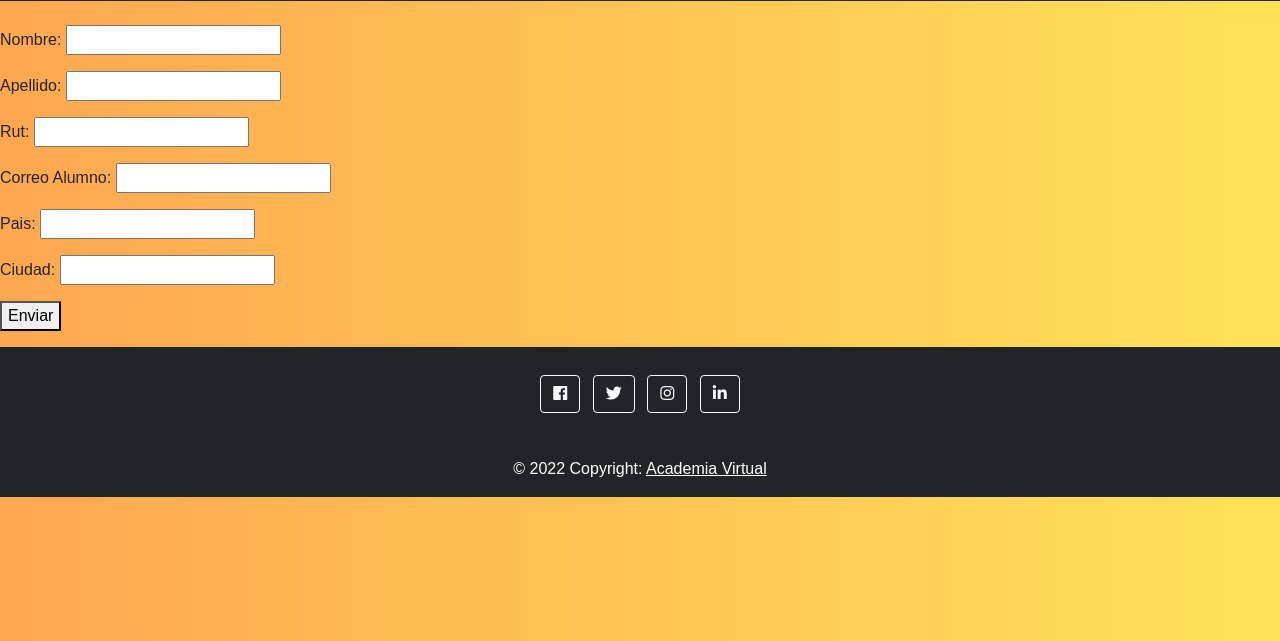
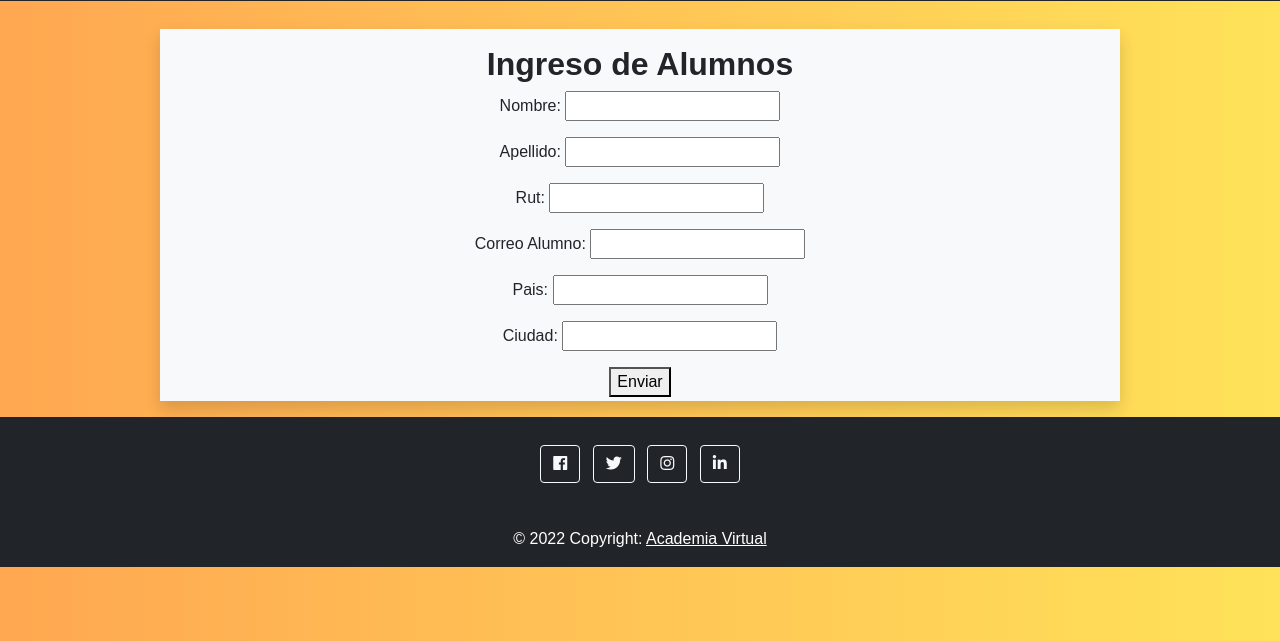
Before and after one commit to abriones-mml/AE4_M6_individual, a Django app: page /aplicacion/ingreso in a window 1280 px wide. Shown: the part 63-704 px from the top of the page. Run offline with Django 4.2, Linux system fonts and the light colour scheme; some libraries are stand-ins or nearby versions; some web fonts are replaced.

Commit message:
correcciones menores

```diff
--- a/aplicacion/templates/aplicacion/ingreso.html
+++ b/aplicacion/templates/aplicacion/ingreso.html
@@ -2,12 +2,15 @@
 
 {% block content %}
 
-
-<form action = "" method = "POST">
-{% csrf_token %}
-{{form.as_p}}
-<button type = "submit">Enviar</button>
-</form>
-
+<div class="bg-light container w-75 mt-1 shadow text-center">
+    <div class="row">
+        <h2 class="fw-bold mt-3">Ingreso de Alumnos</h2>
+        <form action = "" method = "POST">
+            {% csrf_token %}
+            {{form.as_p}}
+            <button class="mb-1" type = "submit">Enviar</button>
+        </form>
+    </div>
+</div>
 
 {% endblock content %}
--- a/templates/base_layout.html
+++ b/templates/base_layout.html
@@ -27,7 +27,7 @@
 <div class="p-1 bg-dark text-white text-center">
   <nav class="navbar navbar-expand-lg navbar-dark bg-dark static-top">
     <div class="container">
-      <a class="navbar-brand" href="#">
+      <a class="navbar-brand" href="{% url "index" %}">
         <span class="text-uppercase font-weight-bold fs-6 fw-bolder">Academia Virtual</span>
       </a>
       <button class="navbar-toggler" type="button" data-bs-toggle="collapse" data-bs-target="#navbarSupportedContent" aria-controls="navbarSupportedContent" aria-expanded="false" aria-label="Toggle navigation">
@@ -42,7 +42,7 @@
             <a class="nav-link active" aria-current="page" href="{% url 'alumnos' %}">Alumnos</a>
           </li>
           <li class="nav-item">
-            <a class="nav-link active" aria-current="page" href="{% url 'alumnos' %}">Registrar Alumno</a>
+            <a class="nav-link active" aria-current="page" href="{% url 'ingreso' %}">Registrar Alumno</a>
           </li>
           <li class="nav-item">
             <a class="nav-link" href="#">Tutores</a>
```
